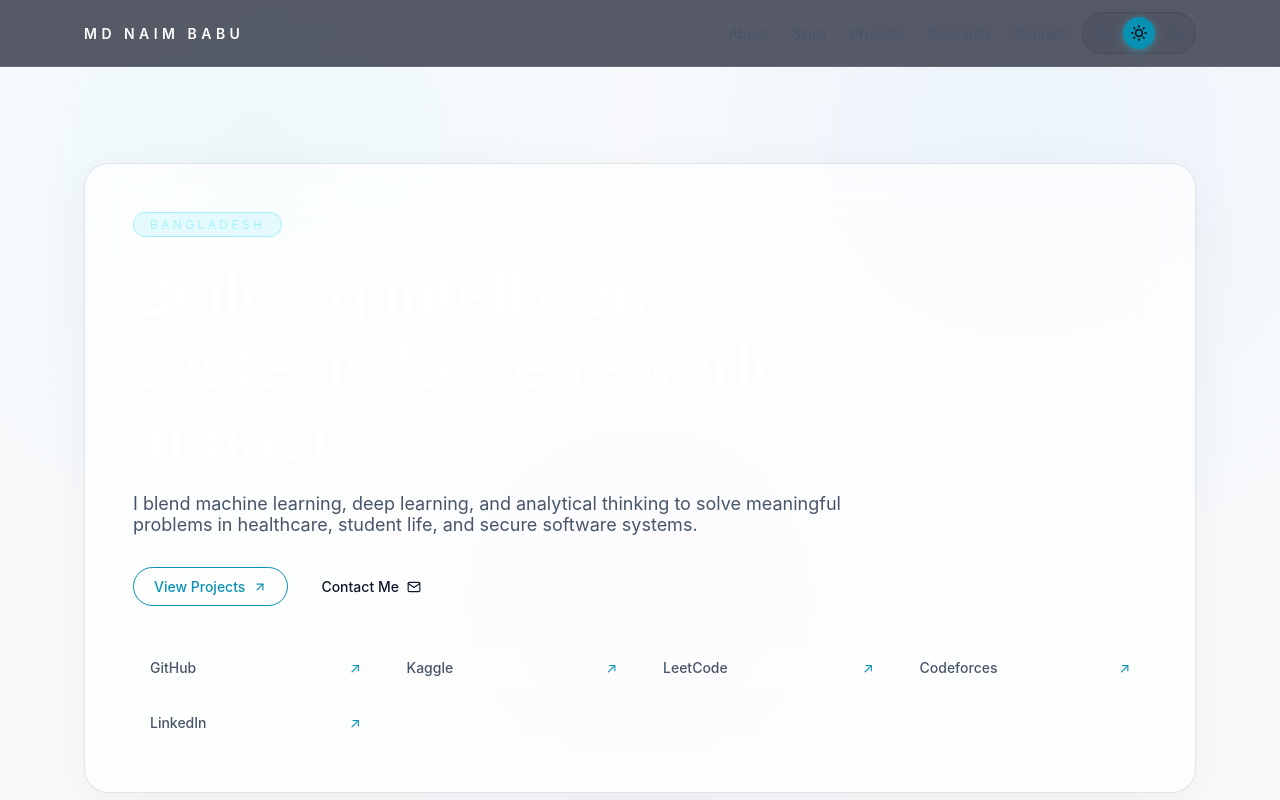
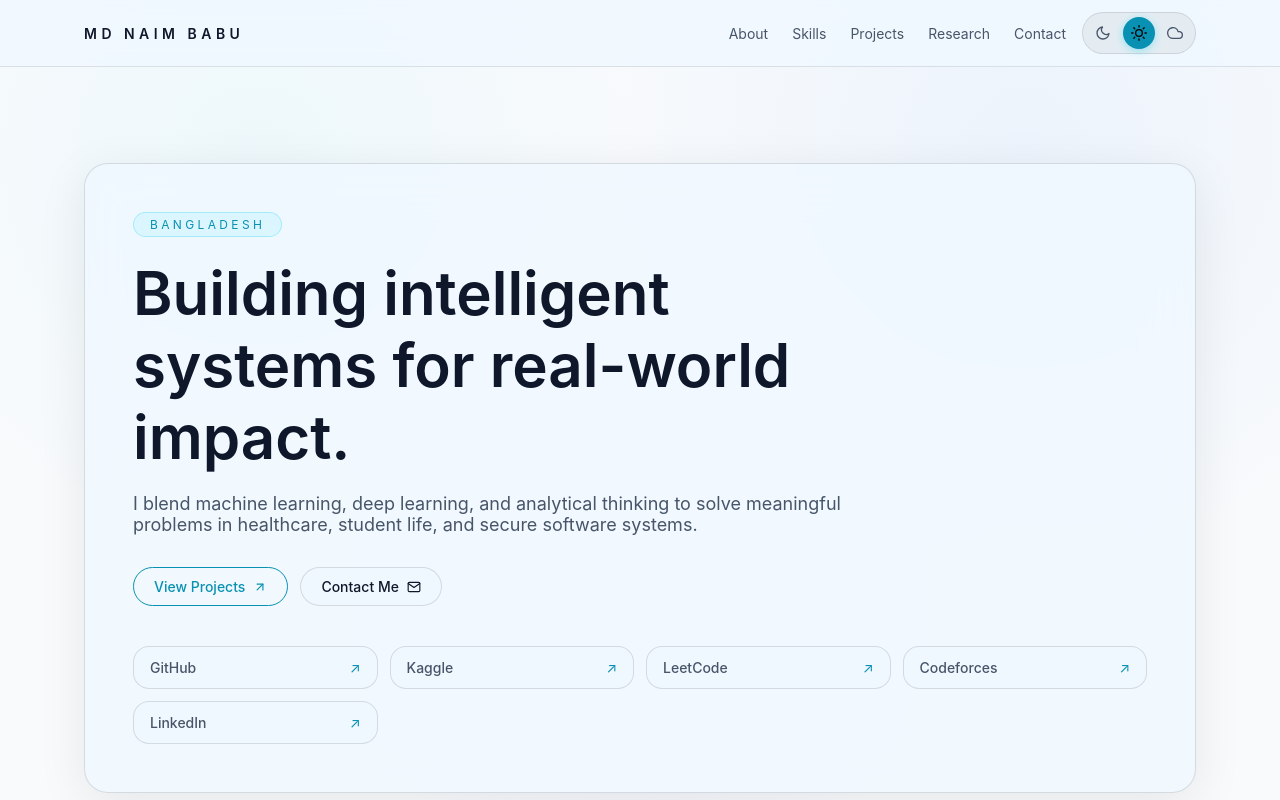
Before and after one commit to mdnaim2004/my_portfolio, a React (Vite) app: page / in a window 1280 px wide. Shown: the top 800 px of the page. Built offline with nearby package versions, Linux system fonts and the light colour scheme.

Commit message:
refactor: standardize theme-based CSS variables, remove CinematicBackground component, and optimize BackgroundLayer video loading

```diff
--- a/src/components/BackgroundLayer.jsx
+++ b/src/components/BackgroundLayer.jsx
@@ -24,18 +24,17 @@ function BackgroundLayer() {
         {/* Fallback color */}
         <div className="absolute inset-0 bg-[#0f172a]" />
 
-        {/* Video Element */}
-        {theme === 'natural' && (
+        {/* Video Element - always in DOM but parent opacity controls fade. preload=none saves bandwidth in dark/light mode */}
         <video
           autoPlay
           loop
           muted
           playsInline
+          preload="none"
           className="absolute inset-0 w-full h-full object-cover natural-video"
         >
           <source src="/videos/nature.mp4" type="video/mp4" />
         </video>
-        )}
 
         {/* Overlays for text readability */}
         <div className="absolute inset-0 bg-black/60 backdrop-blur-[2px]" />
--- a/src/components/Hero.css
+++ b/src/components/Hero.css
@@ -29,7 +29,7 @@
   font-size: 0.75rem;
   text-transform: uppercase;
   letter-spacing: 0.28em;
-  color: #a5f3fc;
+  color: var(--accent-cyan);
   margin-bottom: 1.25rem;
 }
 
@@ -38,7 +38,7 @@
   font-size: 2.25rem;
   font-weight: 600;
   line-height: 1.2;
-  color: #fff;
+  color: var(--text-primary);
 }
 
 @media (min-width: 768px) {
@@ -82,8 +82,8 @@
 
 .social-link {
   border-radius: 1rem;
-  border: 1px solid rgba(255, 255, 255, 0.15);
-  background-color: rgba(255, 255, 255, 0.05);
+  border: 1px solid var(--glass-border);
+  background-color: var(--glass-bg);
   padding: 0.75rem 1rem;
   font-size: 0.875rem;
   color: var(--text-secondary);
@@ -96,7 +96,7 @@
 .social-link:hover {
   border-color: rgba(34, 211, 238, 0.5);
   background-color: rgba(34, 211, 238, 0.1);
-  color: #cffafe;
+  color: var(--accent-cyan);
 }
 
 .social-link-icon {
--- a/src/components/Navbar.css
+++ b/src/components/Navbar.css
@@ -2,8 +2,8 @@
   position: sticky;
   top: 0;
   z-index: 50;
-  border-bottom: 1px solid rgba(255, 255, 255, 0.1);
-  background-color: rgba(2, 6, 23, 0.65);
+  border-bottom: 1px solid var(--navbar-border);
+  background-color: var(--navbar-bg);
   backdrop-filter: blur(24px);
   -webkit-backdrop-filter: blur(24px);
 }
@@ -19,14 +19,14 @@
   font-weight: 600;
   text-transform: uppercase;
   letter-spacing: 0.32em;
-  color: #fff;
+  color: var(--text-primary);
 }
 
 .navbar-toggle {
   border-radius: 0.5rem;
-  border: 1px solid rgba(255, 255, 255, 0.2);
+  border: 1px solid var(--glass-border);
   padding: 0.5rem;
-  color: #fff;
+  color: var(--text-primary);
   display: block;
 }
 
@@ -59,8 +59,8 @@
 }
 
 .navbar-mobile-menu {
-  border-top: 1px solid rgba(255, 255, 255, 0.1);
-  background-color: rgba(15, 23, 42, 0.9);
+  border-top: 1px solid var(--navbar-border);
+  background-color: var(--navbar-bg);
   padding: 1rem 1.25rem;
   display: block;
 }
--- a/src/index.css
+++ b/src/index.css
@@ -21,6 +21,10 @@
   --glass-border: rgba(255, 255, 255, 0.15);
   --glass-border-hover: rgba(255, 255, 255, 0.3);
   --glass-shadow: 0 12px 50px rgba(8, 15, 45, 0.45);
+
+  /* Navbar */
+  --navbar-bg: rgba(2, 6, 23, 0.65);
+  --navbar-border: rgba(255, 255, 255, 0.1);
 }
 
 [data-theme="light"] {
@@ -31,10 +35,13 @@
 
   --accent-cyan: #0891b2; /* cyan-600 */
 
-  --glass-bg: rgba(255, 255, 255, 0.7);
-  --glass-border: rgba(0, 0, 0, 0.1);
-  --glass-border-hover: rgba(0, 0, 0, 0.25);
-  --glass-shadow: 0 12px 50px rgba(0, 0, 0, 0.05);
+  --glass-bg: rgba(240, 248, 255, 0.85);
+  --glass-border: rgba(0, 0, 0, 0.12);
+  --glass-border-hover: rgba(0, 0, 0, 0.3);
+  --glass-shadow: 0 12px 50px rgba(0, 0, 0, 0.08);
+
+  --navbar-bg: rgba(240, 248, 255, 0.85);
+  --navbar-border: rgba(0, 0, 0, 0.1);
 }
 
 [data-theme="natural"] {
@@ -300,17 +307,18 @@ button {
   justify-content: center;
   gap: 0.5rem;
   border-radius: 9999px;
-  border: 1px solid rgba(255, 255, 255, 0.25);
-  background-color: rgba(255, 255, 255, 0.05);
+  border: 1px solid var(--glass-border);
+  background-color: var(--glass-bg);
   padding: 0.625rem 1.25rem;
   font-size: 0.875rem;
   font-weight: 500;
   color: var(--text-primary);
-  transition: transform 0.3s ease, background-color 0.3s ease;
+  transition: transform 0.3s ease, background-color 0.3s ease, border-color 0.3s ease;
 }
 .btn-secondary:hover {
   transform: translateY(-2px);
-  background-color: rgba(255, 255, 255, 0.1);
+  background-color: var(--glass-bg);
+  border-color: var(--glass-border-hover);
 }
 
 .tag-pill {
@@ -321,13 +329,13 @@ button {
   font-size: 0.75rem;
   text-transform: uppercase;
   letter-spacing: 0.16em;
-  color: #cffafe;
+  color: var(--accent-cyan);
 }
 
 .tech-badge {
   border-radius: 9999px;
-  border: 1px solid rgba(255, 255, 255, 0.15);
-  background-color: rgba(255, 255, 255, 0.05);
+  border: 1px solid var(--glass-border);
+  background-color: var(--glass-bg);
   padding: 0.5rem 1rem;
   font-size: 0.875rem;
   color: var(--text-secondary);
```
Also changed, not shown: src/components/CinematicBackground.jsx (deleted, +0 -60 lines). Lines whose indentation alone changed are shown as unchanged.
